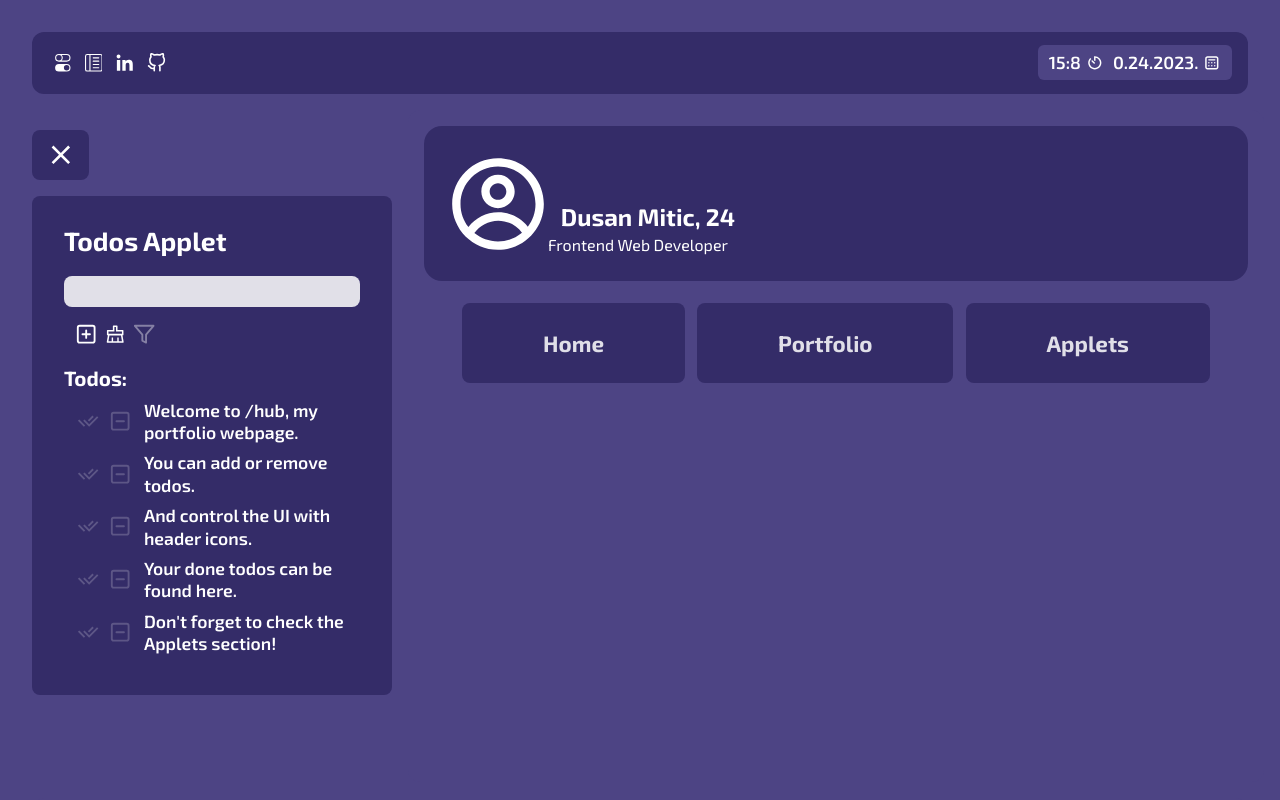
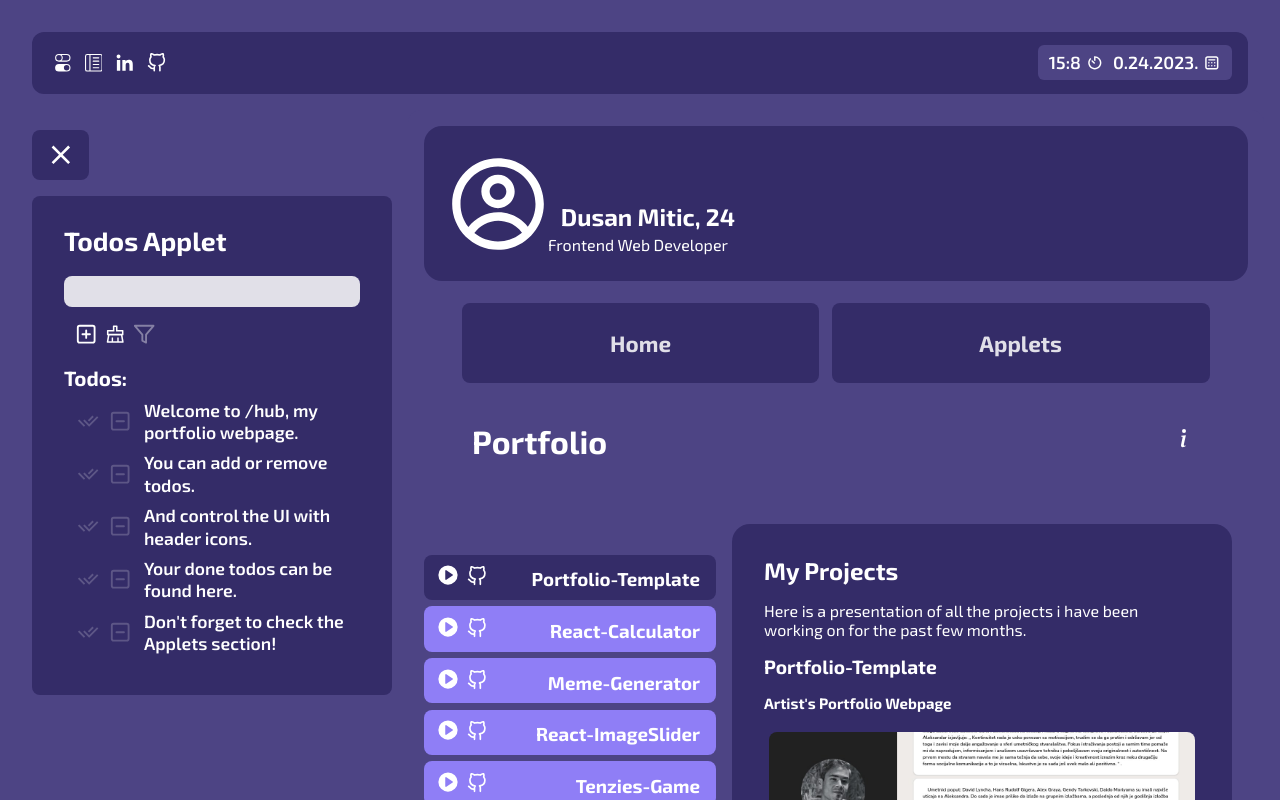
Before and after one commit to erazmozen/hub, a React (Create React App) app: page / in a window 1280 px wide. Built offline with nearby package versions, Linux system fonts and the light colour scheme.

Commit message:
Change router root

```diff
--- a/src/components/Content/MainLinks/MainLinks.jsx
+++ b/src/components/Content/MainLinks/MainLinks.jsx
@@ -4,12 +4,12 @@ import "./mainlinks.css";
 const SidebarLinks = () => {
   return (
     <div className="router-links">
-      <Link className="common-button" to="/">
+      <Link className="common-button" to="">
         Home
       </Link>
-      <Link className="common-button" to="/hub">
-        Portfolio
-      </Link>
+      {/* <Link className="common-button" to="/hub"> */}
+      {/*   Portfolio */}
+      {/* </Link> */}
       <Link className="common-button" to="/hub/applets">
         Applets
       </Link>
--- a/src/components/Content/Showpage/ShowPage.jsx
+++ b/src/components/Content/Showpage/ShowPage.jsx
@@ -12,7 +12,7 @@ const ShowPage = () => {
     <div className="showpage">
       <ShowpageHeader />
       <Routes>
-        <Route path="/hub" element={<Portfolio />}></Route>
+        <Route path="" element={<Portfolio />}></Route>
         <Route
           path="/hub/applets"
           element={
```
